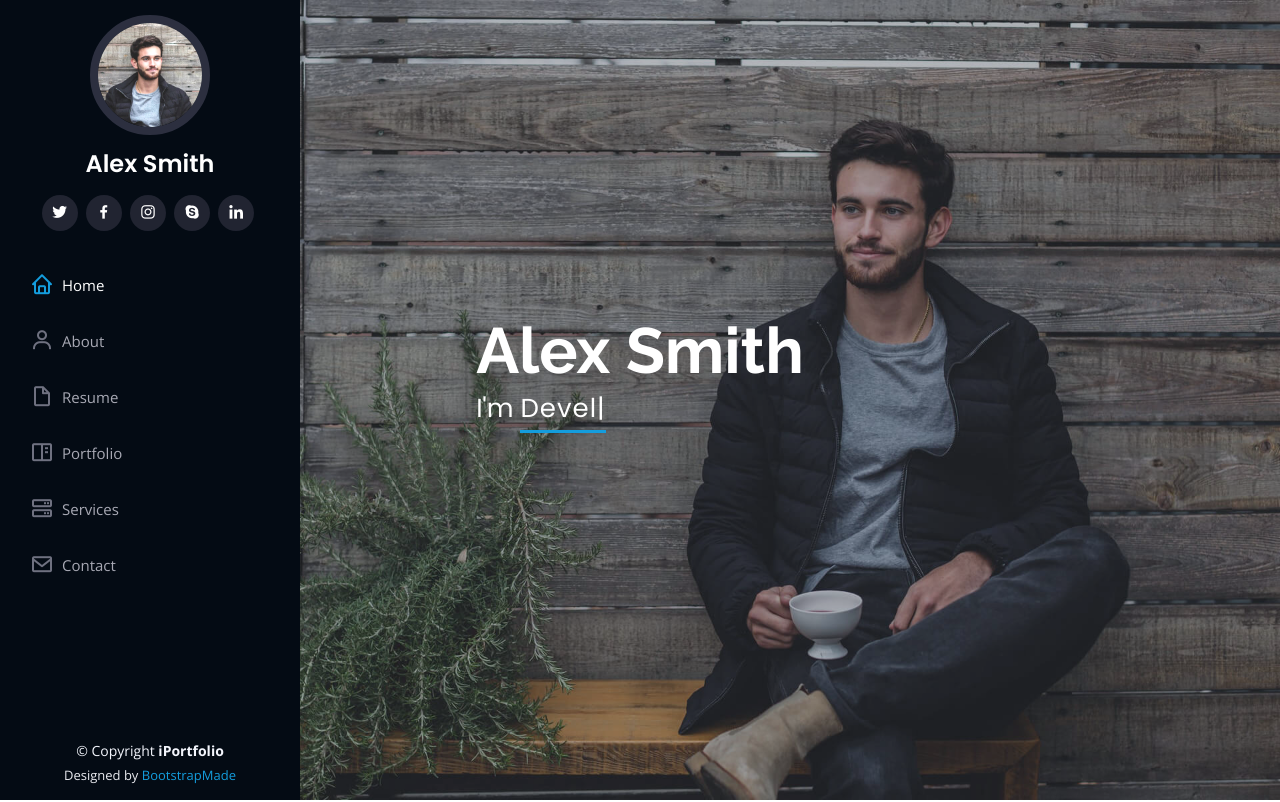
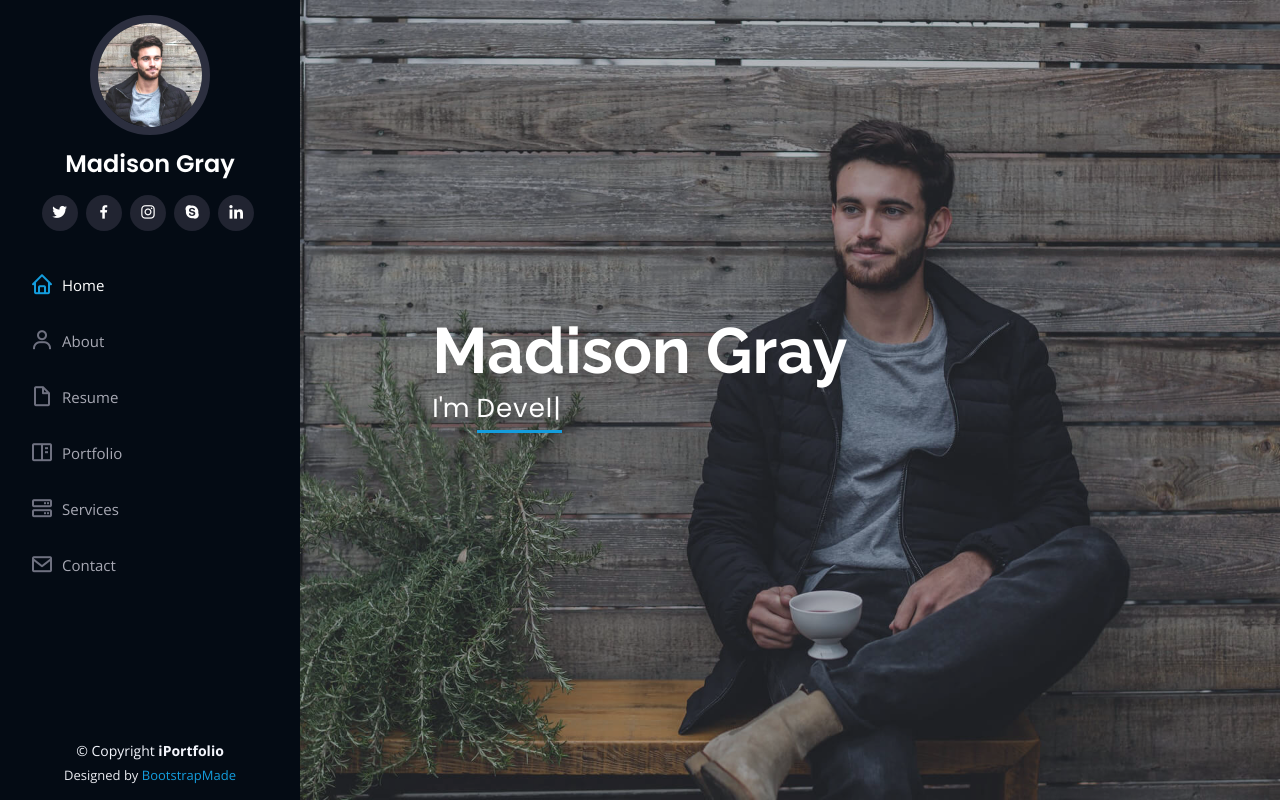
Before and after one commit to gray-madison/gray-madison.github.io, a plain HTML site: page index.html in a window 1280 px wide. Shown: the top 802 px of the page. Drawn offline with nearby package versions, Linux system fonts and the light colour scheme.

Commit message:
name change

```diff
--- a/index.html
+++ b/index.html
@@ -46,7 +46,7 @@
 
       <div class="profile">
         <img src="assets/img/profile-img.jpg" alt="" class="img-fluid rounded-circle">
-        <h1 class="text-light"><a href="index.html">Alex Smith</a></h1>
+        <h1 class="text-light"><a href="index.html">Madison Gray</a></h1>
         <div class="social-links mt-3 text-center">
           <a href="#" class="twitter"><i class="bx bxl-twitter"></i></a>
           <a href="#" class="facebook"><i class="bx bxl-facebook"></i></a>
@@ -72,7 +72,7 @@
   <!-- ======= Hero Section ======= -->
   <section id="hero" class="d-flex flex-column justify-content-center align-items-center">
     <div class="hero-container" data-aos="fade-in">
-      <h1>Alex Smith</h1>
+      <h1>Madison Gray</h1>
       <p>I'm <span class="typed" data-typed-items="Designer, Developer, Freelancer, Photographer"></span></p>
     </div>
   </section><!-- End Hero -->
@@ -253,7 +253,7 @@
           <div class="col-lg-6" data-aos="fade-up">
             <h3 class="resume-title">Sumary</h3>
             <div class="resume-item pb-0">
-              <h4>Alex Smith</h4>
+              <h4>Madison Gray</h4>
               <p><em>Innovative and deadline-driven Graphic Designer with 3+ years of experience designing and developing user-centered digital/print marketing material from initial concept to final, polished deliverable.</em></p>
               <ul>
                 <li>Portland par 127,Orlando, FL</li>
```
